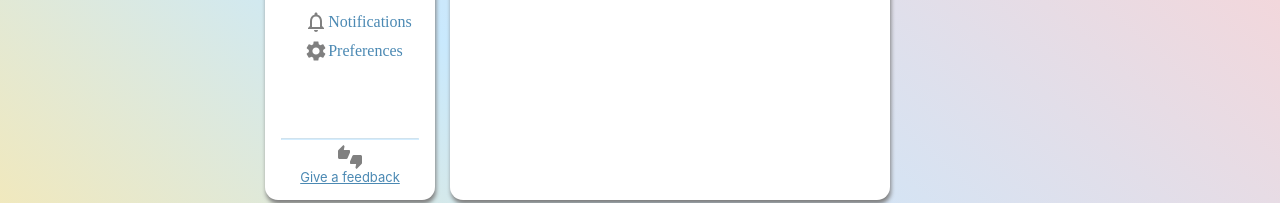
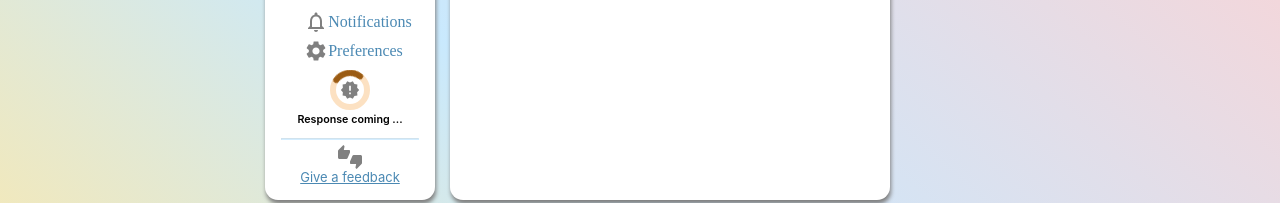
Before and after one commit to CodeTyperPro/acforce-react-app, a React (Create React App) app: page / in a window 1280 px wide. Shown: the part 394-597 px from the top of the page. Built offline with nearby package versions, Linux system fonts and the light colour scheme; no server answers; a web font is replaced by a local one.

Commit message:
Deploying the app.

```diff
--- a/src/App.tsx
+++ b/src/App.tsx
@@ -8,7 +8,6 @@ import SideBar from "./components/SideBar/SideBar";
 import Container from "./components/Container/Container";
 import { AudioPlayerContext } from "./components/Audio/AudioPlayerContext";
 import { useEffect, useState } from "react";
-import './resources/success_sound.mp3';
 
 function App() {
   return (
--- a/src/components/SideBar/SideBar.tsx
+++ b/src/components/SideBar/SideBar.tsx
@@ -76,7 +76,7 @@ function SideBar() {
           </Link>
         </div>
 
-        <div className="processing" style={{ opacity: (isPending ? 100 : 0) }}>
+        <div className="processing" style={{ opacity: (true || isPending ? 100 : 0) }}>
             <CircularProgress variant={variant} color="warning">
               <NewReleasesIcon color="error" fontSize="small"/>
             </CircularProgress>
--- a/src/pages/Notifications/Notifications.tsx
+++ b/src/pages/Notifications/Notifications.tsx
@@ -12,10 +12,7 @@ import Box from "@mui/material/Box";
 import Button from "@mui/material/Button";
 import Grid from "@mui/material/Grid";
 import Slide from '@mui/material/Slide';
-import { Howl, Howler } from "howler";
-
 import Snackbar, { SnackbarOrigin } from "@mui/material/Snackbar";
-import { AudioPlayerContext } from "../../components/Audio/AudioPlayerContext";
 
 type LastSubmission = {
   handle: string;
```
Also changed, not shown: package.json (+6 -2 lines), 1 other file (tests, documents, lock files or other folders).
